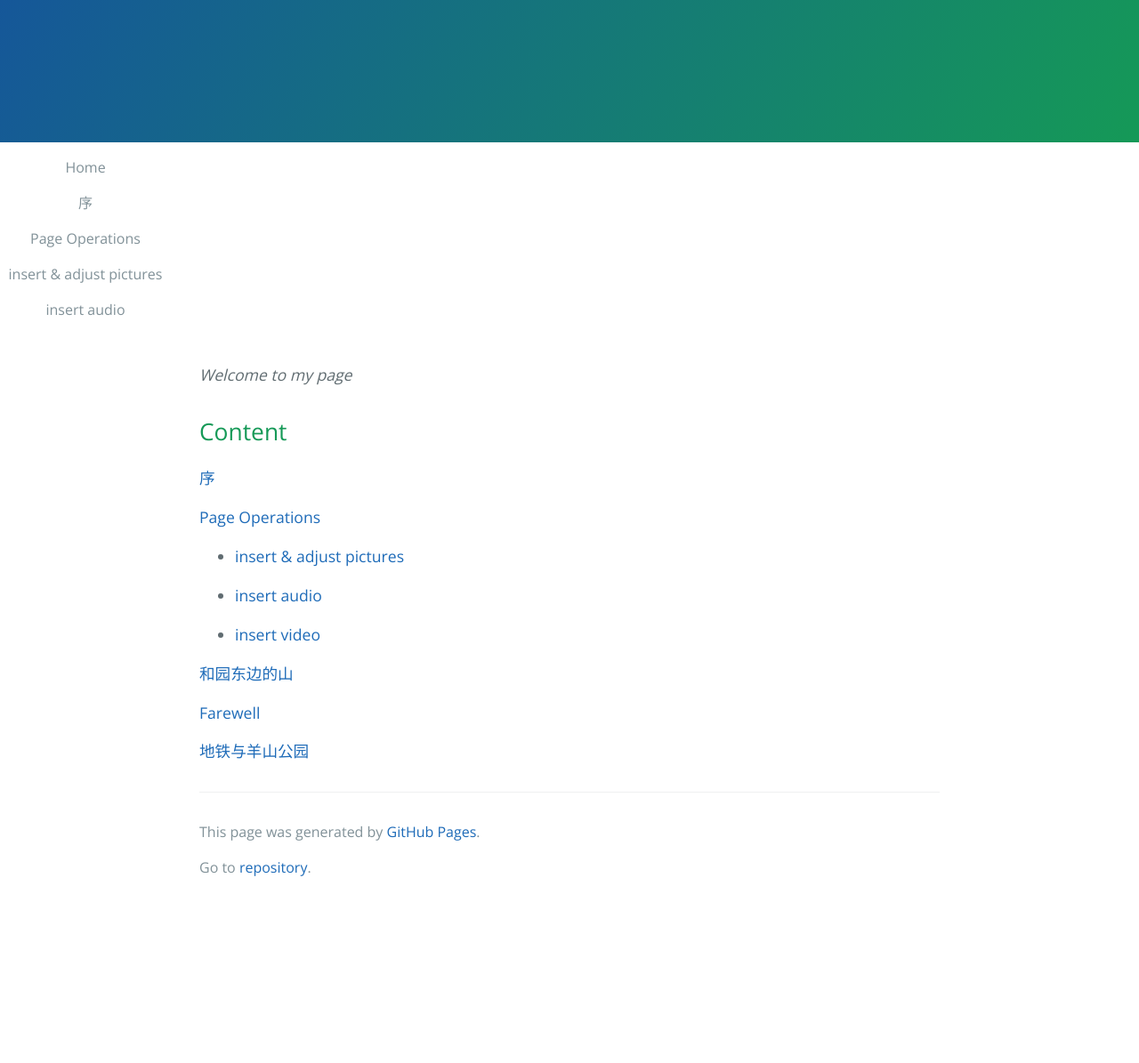
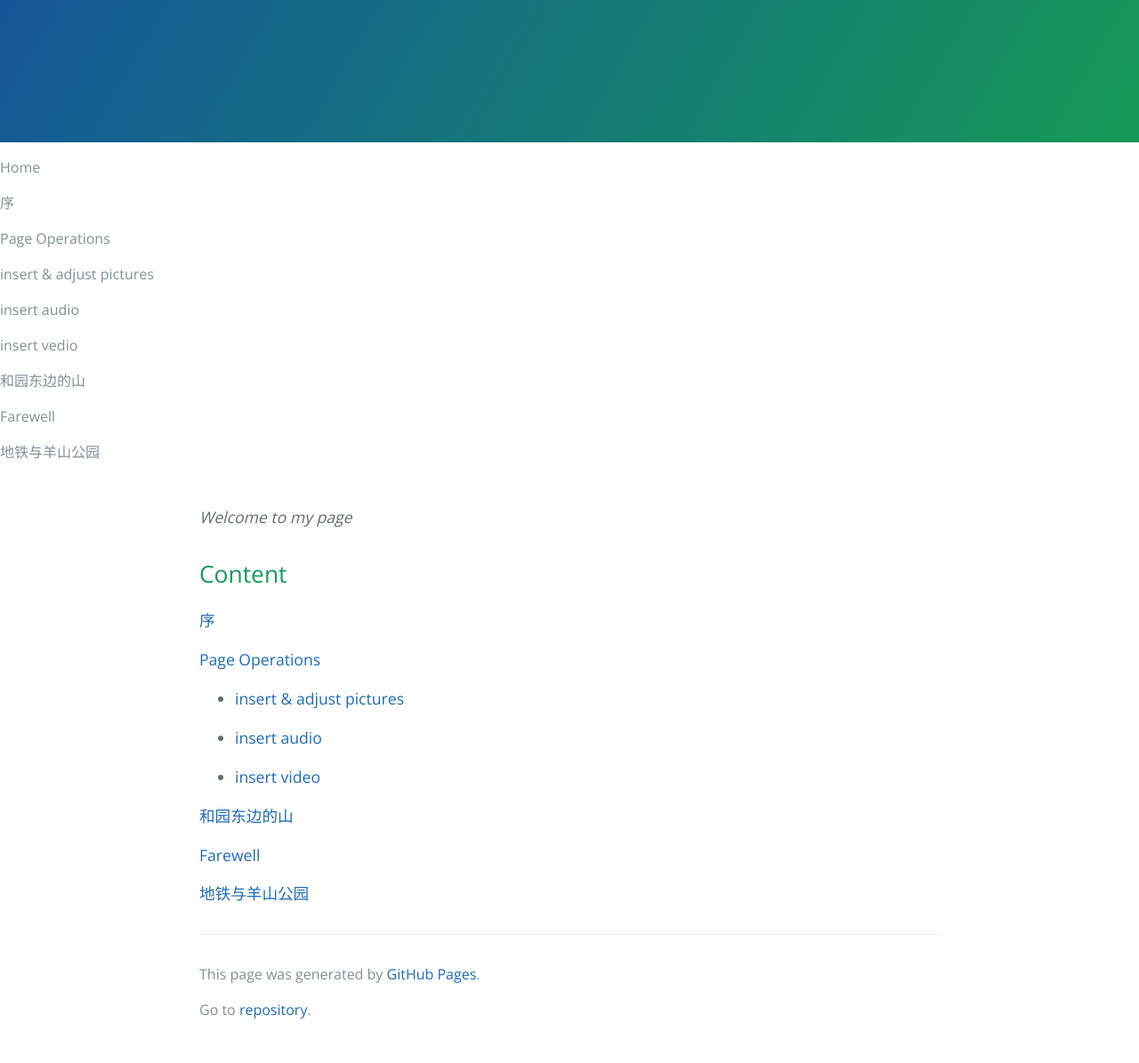
Before and after one commit to 224200/224200.github.io, a Jekyll site: the page built from index.md, in a window 1280 px wide. Shown: the whole page at 89% size. Built offline with Jekyll 4.4.1, drawn with Linux system fonts in a browser that asks for light colours; the repository's description, which GitHub fills in, is left out; before the commit the page ends 1035 px from its top, so only the background shows below that.

Commit message:
full content of sidebar

```diff
--- a/_layouts/default.html
+++ b/_layouts/default.html
@@ -50,6 +50,18 @@
       <p>
         <span class="site-footer-credits">insert audio</span>
       </p>
+      <p>
+        <span class="site-footer-credits">insert vedio</span>
+      </p>
+      <p>
+        <span class="site-footer-credits">和园东边的山</span>
+      </p>
+      <p>
+        <span class="site-footer-credits">Farewell</span>
+      </p>
+      <p>
+        <span class="site-footer-credits">地铁与羊山公园</span>
+      </p>
     </div>
 
     <!-- 插入markdown文件中的内容 -->
--- a/_sass/jekyll-theme-cayman.scss
+++ b/_sass/jekyll-theme-cayman.scss
@@ -384,5 +384,5 @@ a {
   width: 15%;
   height: 100%;
   color: $blockquote-text-color;
-  text-align: center;
+  text-align: left;
 }
```
